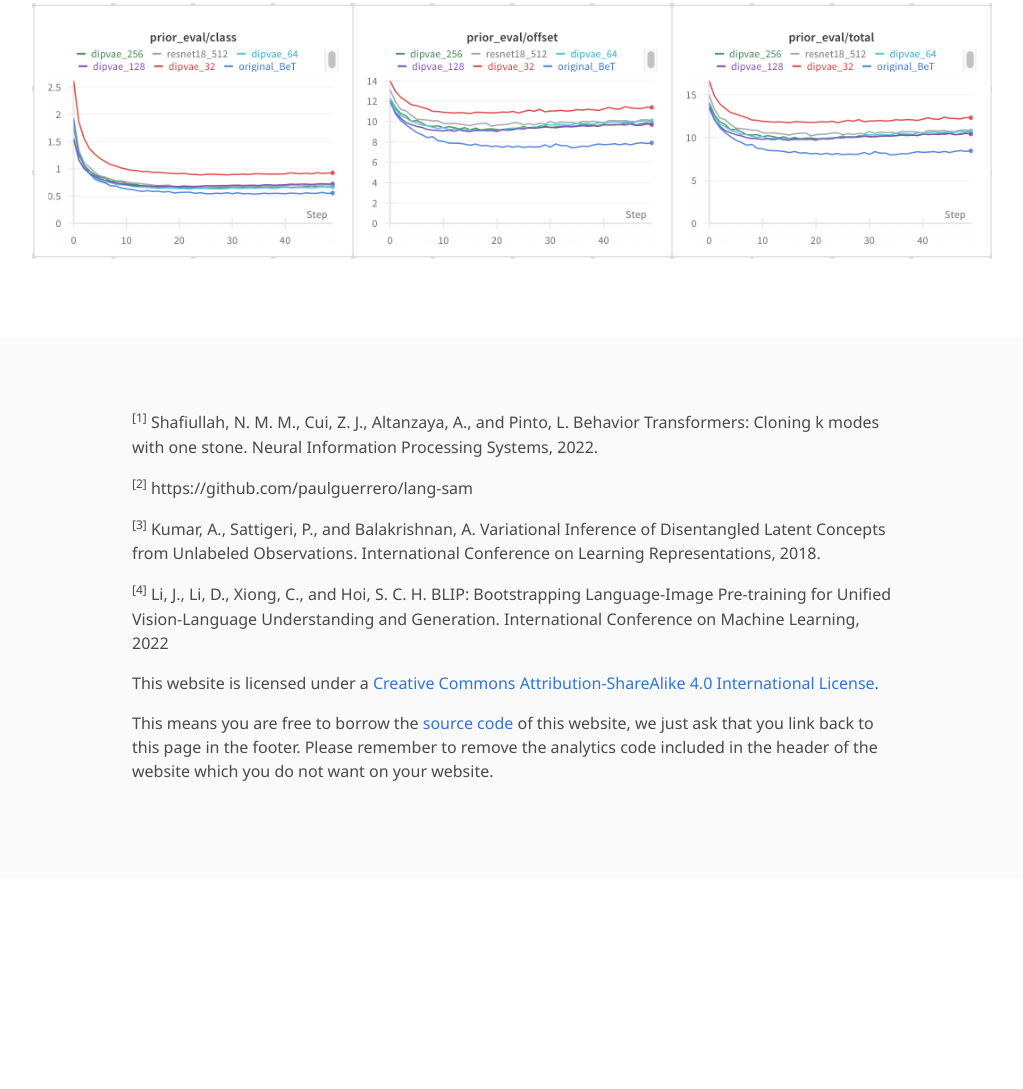
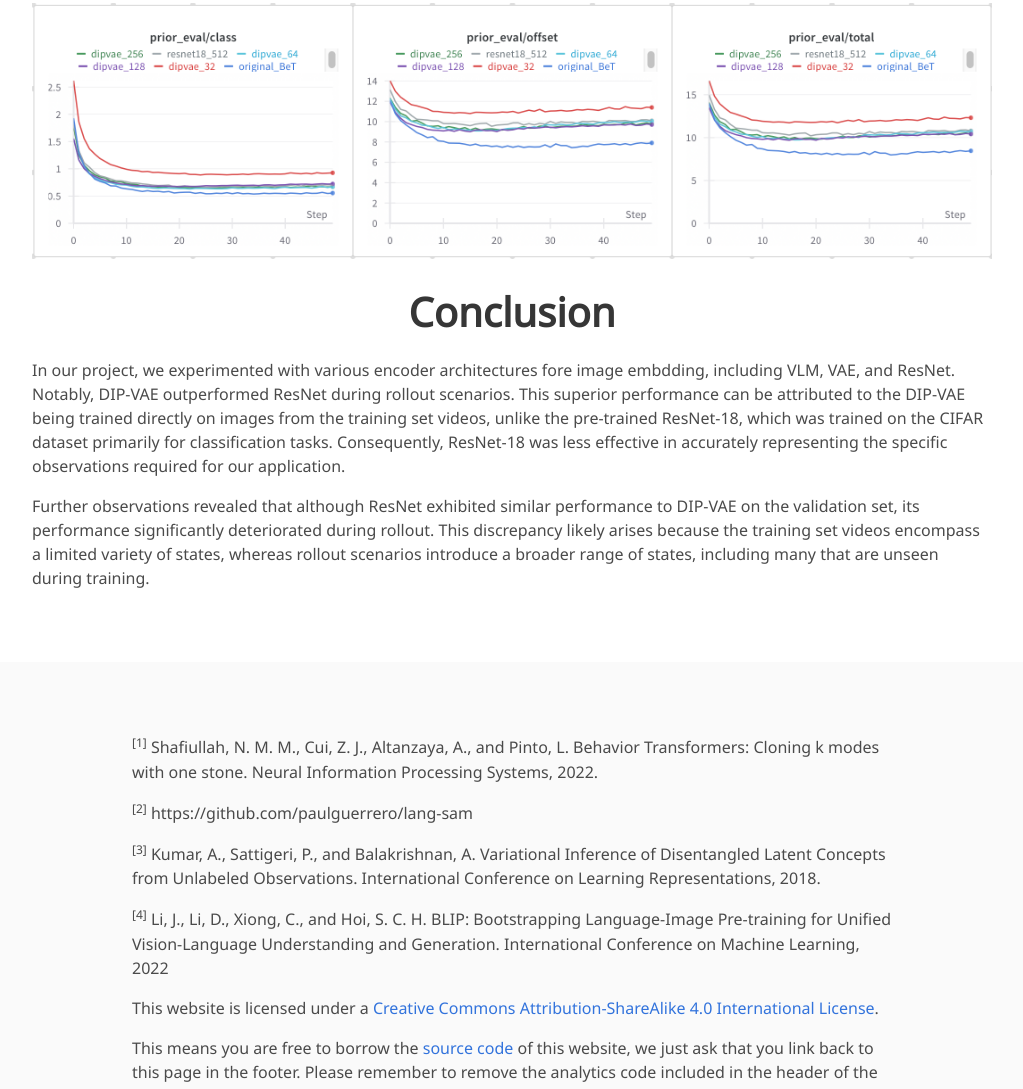
Before and after one commit to WCY2000/DDRL_project_homepage, a plain HTML site: page index.html in a window 1280 px wide. Shown: the part 3060-4149 px from the top of the page, without its empty margins (128-1151 px from the left). Before the commit the page ends 3939 px from the top, so only its background shows below. Drawn offline with nearby package versions, Linux system fonts and the light colour scheme; some icons are missing; a web font is replaced by a local one.

Commit message:
update conclusion

```diff
--- a/index.html
+++ b/index.html
@@ -366,6 +366,21 @@
               </div>
               <!--/ Experiments and Results. -->
 
+              <!-- Model Architecture. -->
+              <h2 class="title is-2 has-text-centered">Conclusion</h2>
+
+              <div class="content has-text-lefted">
+                <p>
+                  In our project, we experimented with various encoder architectures fore image embdding, including VLM, VAE, and ResNet. Notably, DIP-VAE outperformed ResNet during rollout scenarios. This superior performance can be attributed to the DIP-VAE being trained directly on images from the training set videos, unlike the pre-trained ResNet-18, which was trained on the CIFAR dataset primarily for classification tasks. Consequently, ResNet-18 was less effective in accurately representing the specific observations required for our application.
+                </p>
+                <p>
+                  Further observations revealed that although ResNet exhibited similar performance to DIP-VAE on the validation set, its performance significantly deteriorated during rollout. This discrepancy likely arises because the training set videos encompass a limited variety of states, whereas rollout scenarios introduce a broader range of states, including many that are unseen during training.
+                </p>
+
+              </div>
+              <div class="content has-text-lefted">
+              </div>
+              <!--/ Model Architecture. -->
             </div>
           </div>
           <!--/ VLM-BeT -->
```
